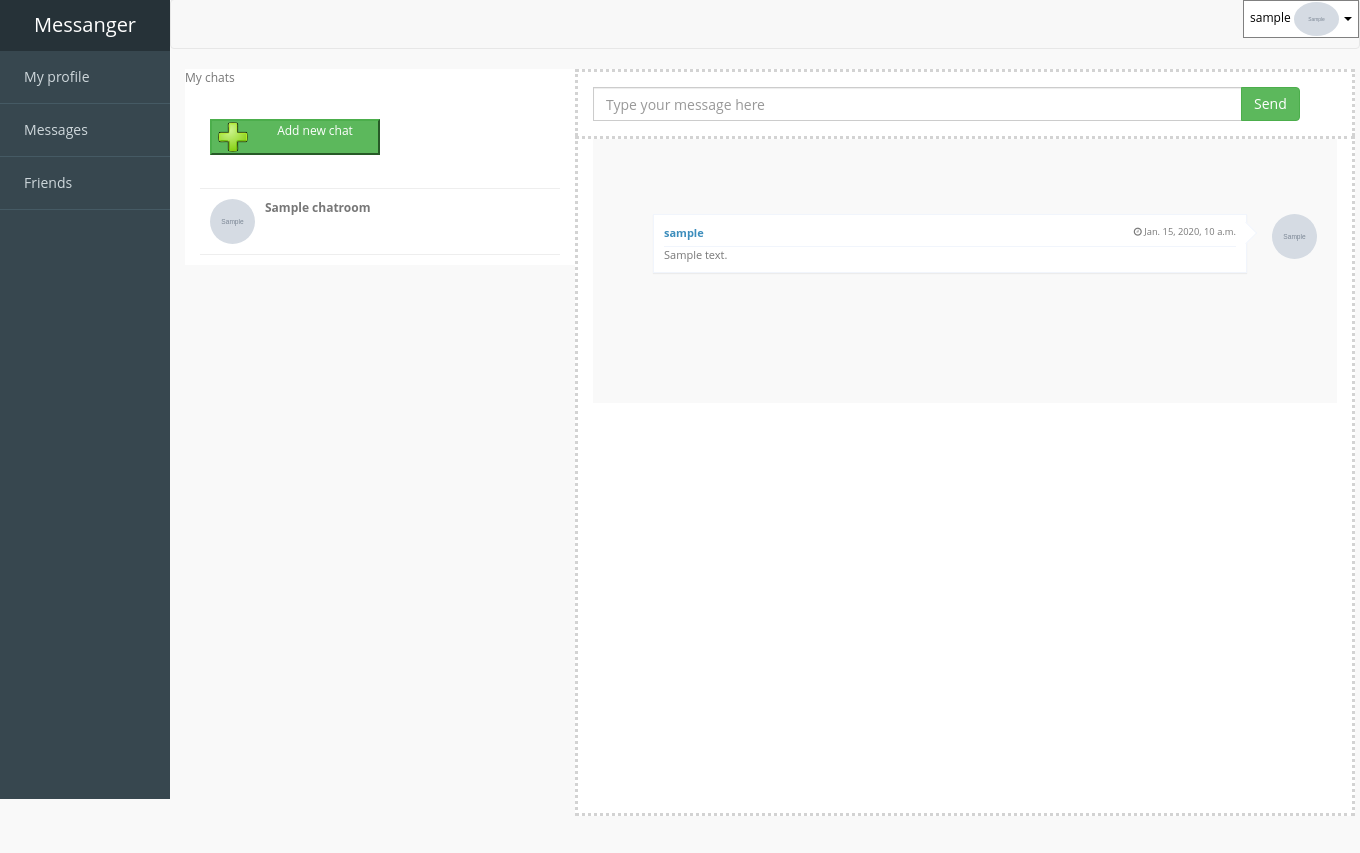
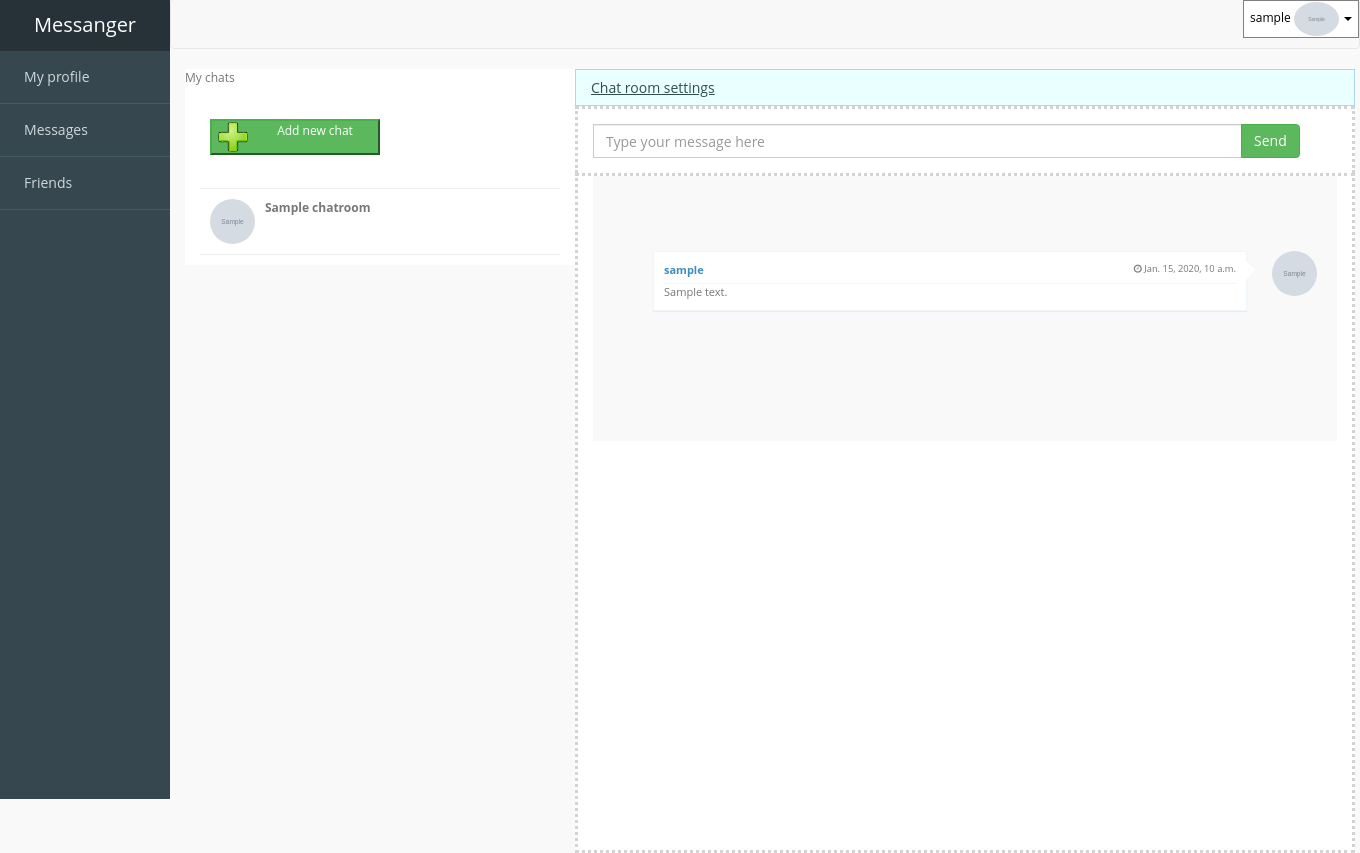
Before and after one commit to VanionVina/django-messanger, a Django app: page /ttt/chat-room/ in a window 1360 px wide. Shown: the part 21-874 px from the top of the page. Before the commit the page ends 837 px from the top, so only its background shows below. Run offline with Django 3.2, Linux system fonts and the light colour scheme; a user stored in the database is signed in; tables that the repository leaves empty hold one stand-in row (values such as "Sample post"); grey boxes marked "Sample" are stand-in pictures; some libraries are stand-ins or nearby versions.

Commit message:
Add blank chat settings page

```diff
--- a/messanger/logic/chat_logic.py
+++ b/messanger/logic/chat_logic.py
@@ -1,3 +1,5 @@
+import re
+
 from django.shortcuts import get_object_or_404
 
 from messanger.models import Message, ChatRoom
@@ -24,6 +26,7 @@ def create_chate_room_message(request, chat_id):
 
 def create_new_chat_room(request):
     name = request.POST.get('chat_name')
+    name = re.sub('^ ', '', re.sub('\s+', ' ', name))
     if name:
         chat = ChatRoom.objects.create(name=name)
         chat.users.add(request.user)
--- a/messanger/templates/chat_room.html
+++ b/messanger/templates/chat_room.html
@@ -5,60 +5,15 @@
 <link rel='stylesheet' href="{% static 'css/chat_room.css' %}">
 <div class="container bootstrap snippets bootdey">
 	{% if this_chat %}
-    <div class="row">
-		<div class="col-md-4 bg-white ">
-			<div class=" row border-bottom padding-sm" style="height: 40px;">
-				My chats
-            </div>
-
-            <!-- =============================================================== -->
-            <!-- member list -->
-            <ul class="friend-list">
-                <!-- <li class="active bounceInDown">
-                	<a href="#" class="clearfix">
-                		<img src="https://bootdey.com/img/Content/user_1.jpg" alt="" class="img-circle">
-                		<div class="friend-name">
-                			<strong>John Doe</strong>
-                		</div>
-                		<div class="last-message text-muted">Hello, Are you there?</div>
-                		<small class="time text-muted">Just now</small>
-                		<small class="chat-alert label label-danger">1</small>
-                	</a>
-				</li> -->
-				<li>
-						<a class="clearfix">
-							<button class="button btn-success" style="width: 50%;" onclick="NewChatForm" id="NewChatForm">
-							<img src="{% static 'plus.png' %}" style="width: 30px; height: 30px;" alt="Add new" class="img-circle">
-							<div id="AddNewChatText">
-								Add new chat
-							</div>
-							</button>
-							<div style="visibility: hidden;" id="AddNewChatName">
-								<form method="post" action="{% url 'messanger:create_new_chat' %}">
-								{% csrf_token %}
-								<input name='chat_name'>
-								<button type="submit" class="button btn-success">add</button>
-								</form>
-							</div>
-						</a>
-				</li>
-				{% for chat in user_chats %}
-				<li>
-					<a href="{{chat.get_absolute_url}}" class="clearfix">
-						<img src="{{chat.image.url}}" alt="" class="img-circle">
-						<div class="friend-name">
-							<strong>{{chat.name}}</strong>
-						</div>
-						<!-- <small class="time text-muted"></small> -->
-					<!-- <small class="chat-alert text-muted"><i class="fa fa-check"></i></small> -->
-					</a>
-				</li>
-				{% endfor %}
-            </ul>
-		</div>
+	{% include 'user_chats.html' %}
 
         <!--=========================================================-->
-        <!-- selected chat -->
+		<!-- selected chat -->
+		<div class="col-md-8" style="border: 1px solid lightblue; background-color: rgb(234, 255, 255);">
+			<a href="{% url 'messanger:chat_room_settings' this_chat.id %}" style="text-decoration: underline; color: darkslategray;">
+				<h5>Chat room settings</h5>
+			</a>
+		</div>
 	<div class="chat-box bg-white col-md-8" style="border: 3px dotted lightgrey; border-bottom: 0px;">
 			<form action="{% url 'messanger:chat_room' this_chat.id %}" method="post">
 				<div class="input-group" style="width: 95%;">
--- /dev/null
+++ b/messanger/templates/user_chats.html
@@ -0,0 +1,50 @@
+{% load static %}
+    <div class="row">
+		<div class="col-md-4 bg-white ">
+			<div class=" row border-bottom padding-sm" style="height: 40px;">
+				My chats
+            </div>
+
+            <!-- =============================================================== -->
+            <!-- member list -->
+            <ul class="friend-list">
+                <!-- <li class="active bounceInDown">
+                	<a href="#" class="clearfix">
+                		<img src="https://bootdey.com/img/Content/user_1.jpg" alt="" class="img-circle">
+                		<div class="friend-name">
+                			<strong>John Doe</strong>
+                		</div>
+                		<div class="last-message text-muted">Hello, Are you there?</div>
+                		<small class="time text-muted">Just now</small>
+                		<small class="chat-alert label label-danger">1</small>
+                	</a>
+				</li> -->
+				<li>
+						<a class="clearfix">
+							<button class="button btn-success" style="width: 50%;" onclick="NewChatForm" id="NewChatForm">
+							<img src="{% static 'plus.png' %}" style="width: 30px; height: 30px;" alt="Add new" class="img-circle">
+							<div id="AddNewChatText">
+								Add new chat
+							</div>
+							</button>
+							<div style="visibility: hidden;" id="AddNewChatName">
+								<form method="post" action="{% url 'messanger:create_new_chat' %}">
+								{% csrf_token %}
+								<input name='chat_name'>
+								<button type="submit" class="button btn-success">add</button>
+								</form>
+							</div>
+						</a>
+				</li>
+				{% for chat in user_chats %}
+				<li>
+					<a href="{{chat.get_absolute_url}}" class='clearfix'>
+						<img src="{{chat.image.url}}" alt="" class="img-circle">
+						<div class="friend-name">
+						<strong>{{chat.name}}</strong>
+						</div>
+					</a>
+				</li>
+				{% endfor %}
+            </ul>
+		</div>
--- a/messanger/urls.py
+++ b/messanger/urls.py
@@ -3,8 +3,10 @@ from django.urls import path
 from .views import ( ChatRoomView, BaseView,
         UserProfile, ChangeProfile,
         ChangeUserAvatar, FriendsView,
-        CreateNewChat,
+        CreateNewChat, ChatRoomSettings
         )
+
+from .views import delete_chat_room
 
 app_name = 'messanger'
 urlpatterns = [
@@ -15,5 +17,7 @@ urlpatterns = [
     path('change-profile/', ChangeProfile.as_view(), name='change_profile'),
     path('change-user-avatar/', ChangeUserAvatar.as_view(), name='change_user_avatar'),
     path('friends/', FriendsView.as_view(), name='friends'),
-    path('create-new-chat/', CreateNewChat.as_view(), name='create_new_chat')
+    path('create-new-chat/', CreateNewChat.as_view(), name='create_new_chat'),
+    path('delete-chat-room/<int:room_id>/', delete_chat_room, name='delete_chat_room'),
+    path('room-settings/<int:room_id>/', ChatRoomSettings.as_view(), name='chat_room_settings'),
 ]
--- a/messanger/views.py
+++ b/messanger/views.py
@@ -28,6 +28,24 @@ class ChatRoomView(View):
         create_chate_room_message(request, chat_id)
         chat = get_object_or_404(ChatRoom, id=chat_id)
         return HttpResponseRedirect(chat.get_absolute_url())
+
+
+class FriendsView(FriendsListMixin, View):
+    def get(self, request):
+        context = {
+                'friends': self.friends,
+                }
+        return render(request, 'friends.html', context)
+
+    def post(self, request):
+        context = {
+            'friends': self.friends,
+        }
+        search_qwr = request.POST.get('search-friends')
+        if search_qwr:
+            searched = User.objects.filter(username__icontains=search_qwr)
+            context['searched'] = searched
+        return render(request, 'friends.html', context)
 
 
 class BaseView(View):
@@ -71,25 +89,22 @@ class ChangeUserAvatar(View):
         return render(request, 'user_profile_change.html', context={'form': form})
 
 
-class FriendsView(FriendsListMixin, View):
-    def get(self, request):
-        context = {
-                'friends': self.friends,
-                }
-        return render(request, 'friends.html', context)
-
-    def post(self, request):
-        context = {
-            'friends': self.friends,
-        }
-        search_qwr = request.POST.get('search-friends')
-        if search_qwr:
-            searched = User.objects.filter(username__icontains=search_qwr)
-            context['searched'] = searched
-        return render(request, 'friends.html', context)
-
-
 class CreateNewChat(View):
     def post(self, request):
         create_new_chat_room(request)
         return HttpResponseRedirect(reverse('messanger:chat_room'))
+
+
+class ChatRoomSettings(View):
+    def get(self, request, room_id):
+        user_chats = ChatRoom.objects.filter(users=request.user)
+        context = {
+            'user_chats': user_chats,
+        }
+        return render(request, 'chat_room_settings.html', context)
+
+
+def delete_chat_room(request, room_id):
+    room = get_object_or_404(ChatRoom, id=room_id)
+    room.delete()
+    return HttpResponseRedirect(reverse('messanger:chat_room'))
```
Also changed, not shown: messanger/templates/chat_room_settings.html (added, +10 -0 lines).
